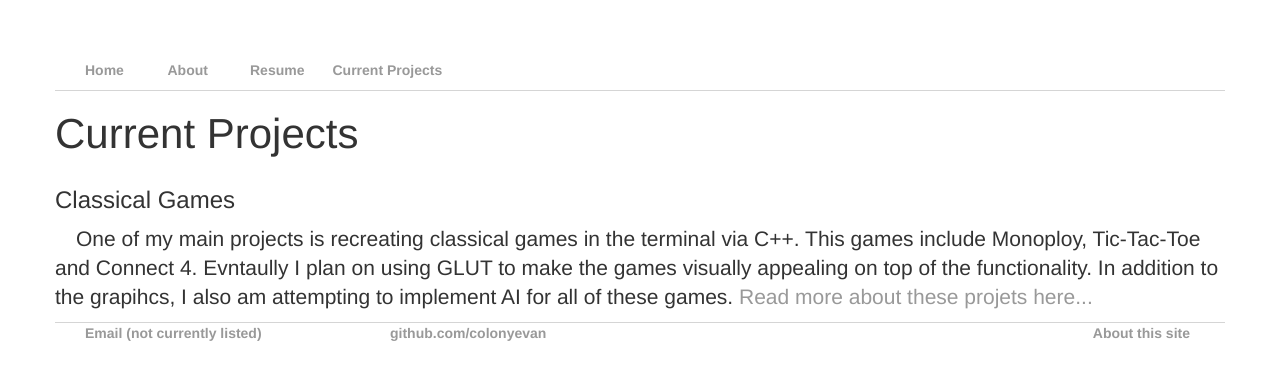
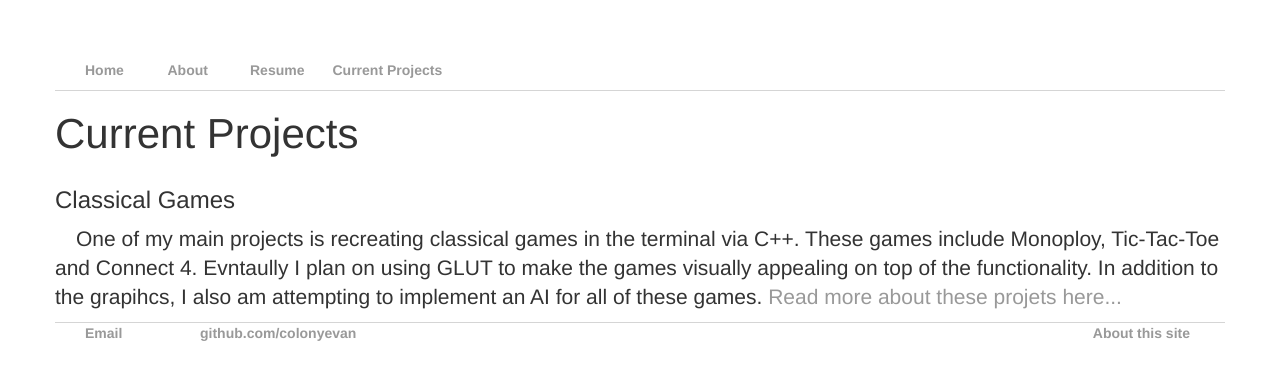
Before and after one commit to colonyevan/colonyevan.github.io, a Jekyll site: the page built from currentProjects/index.html, in a window 1280 px wide. Shown: the top 380 px of the page. Built offline with Jekyll 4.4.1, drawn with Linux system fonts in a browser that asks for light colours.

Commit message:
First rework in a while...more to come

```diff
--- a/_includes/footer.html
+++ b/_includes/footer.html
@@ -1,7 +1,7 @@
 <footer class="container">
     <nav class="row">
         <ul class="col-sm-12">
-            <li class="col-sm-3"><a href="">Email (not currently listed)</a></li>
+            <li class="col-sm-1"><a href="">Email</a></li>
             <li class="col-sm-2"><a href="https://github.com/colonyevan">github.com/colonyevan</a></li>
             <li class="pull-right"><a href="/site" title="About this site">About this site</a></li>
         </ul>
--- a/currentProjects/index.html
+++ b/currentProjects/index.html
@@ -12,7 +12,7 @@ title: Evan Colony
     </div>
     <!-- /.row -->
     <div class="row">
-        <p>&emsp;One of my main projects is recreating classical games in the terminal via C++. This games include Monoploy, Tic-Tac-Toe and Connect 4. Evntaully I plan on using GLUT to make the games visually appealing on top of the functionality. In addition to the grapihcs, I also am attempting to implement AI for all of these games. <a href="">Read more about these projets here...</a></p>
+        <p>&emsp;One of my main projects is recreating classical games in the terminal via C++. These games include Monoploy, Tic-Tac-Toe and Connect 4. Evntaully I plan on using GLUT to make the games visually appealing on top of the functionality. In addition to the grapihcs, I also am attempting to implement an AI for all of these games. <a href="">Read more about these projets here...</a></p>
     </div>
     <!-- /.row -->
 </div>
```
